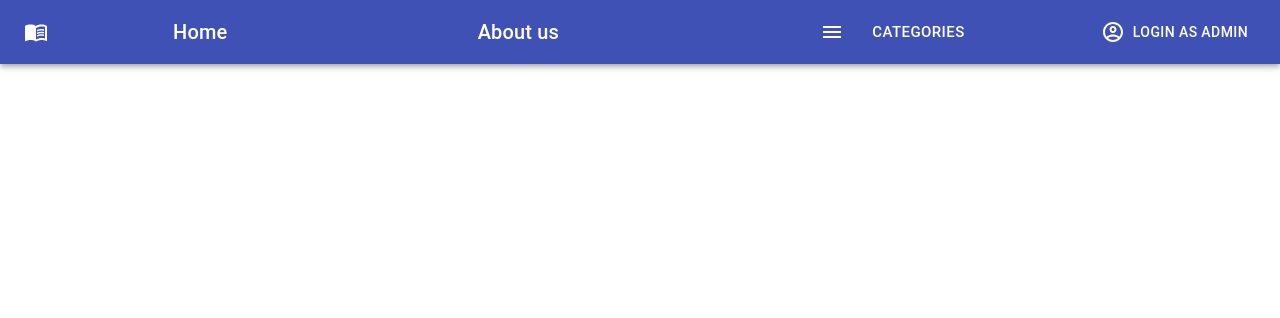
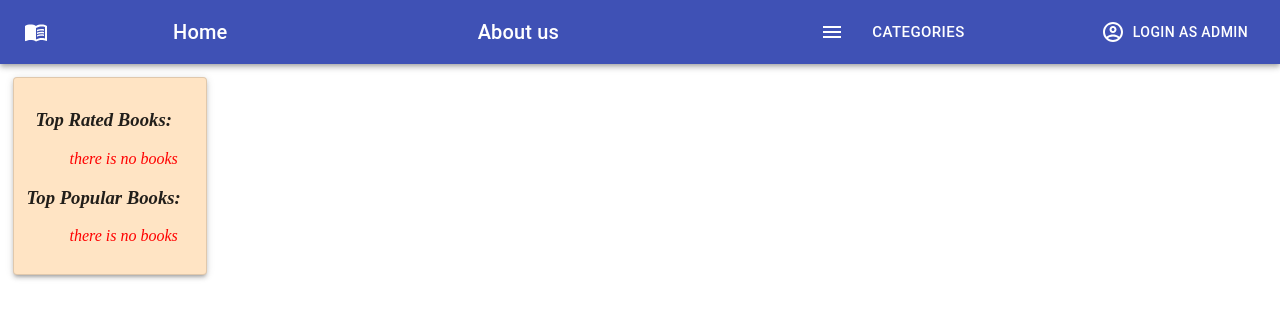
Before and after one commit to AwsRadwan/MERN_Project, a React (Create React App) app in the folder The National Library/client/: page / in a window 1280 px wide. Shown: the top 318 px of the page. Built offline with nearby package versions, Linux system fonts and the light colour scheme.

Commit message:
Top Books Paper - Component

```diff
--- a/The National Library/client/src/App.css
+++ b/The National Library/client/src/App.css
@@ -44,3 +44,18 @@
   font-variant: inherit;
 
 }
+#mainpaper {
+  width: fit-content;
+  height: fit-content;
+  padding: 1%;
+  margin-top: 1%;
+  margin-left: 1%;
+  flex: 1;
+  background-color: bisque;
+  padding-right: 2%;
+}
+.sortedBokks {
+  font-family: 'Times New Roman', Times, serif;
+  font-style: italic;
+  font-variant: inherit;
+}
--- a/The National Library/client/src/components/TopBooks.js
+++ b/The National Library/client/src/components/TopBooks.js
@@ -1,10 +1,42 @@
+import { Paper } from '@material-ui/core'
 import React from 'react'
 
-const TopBooks = () => {
+const TopBooks = ({books}) => {
+
+        const [rateBooks] = books ? books.sort((a,b) => a.rate > b.rate ? 1 : -1) : [];
+        const [commentsBooks] = books ? books.sort((a,b) => a.comments.length > b.comments.length ? 1 : -1) : [];
+        // const [rLimit] = rateBooks ?((rateBooks.length >=3) ? 3 : rateBooks.length): 0;
+        // const [cLimit] = commentsBooks ? (commentsBooks.length >=3) ? 3 : rateBooks.length : 0;
+        const rLimit = 1;
+        const cLimit = 1;
+
     return (
-        <div>
-
-        </div>
+            <Paper elevation={3} className="MuiPaper-outlined" id="mainpaper">
+                <h3 className="sortedBokks">Top Rated Books:</h3>
+                <ul>
+                {
+                    rateBooks ? rateBooks.slice(0, rLimit).map((b, i) => {
+                        return(
+                            <li className="sortedBokks" style={{color: 'green'}} key={i}>{b.name}</li>
+                        )
+                    })
+                    :
+                    <p className="sortedBokks" style={{color: 'red'}}>there is no books</p>
+                }
+                </ul>
+                <h3 className="sortedBokks">Top Popular Books:</h3>
+                <ul>
+                {
+                    commentsBooks ? commentsBooks.slice(0, cLimit).map((b, i) => {
+                        return(
+                            <li className="sortedBokks" style={{color: 'green'}} key={i}>{b.name}</li>
+                        )
+                    })
+                    :
+                    <p className="sortedBokks" style={{color: 'red'}}>there is no books</p>
+                }
+                </ul>
+            </Paper>
     )
 }
 
--- a/The National Library/client/src/views/Main.js
+++ b/The National Library/client/src/views/Main.js
@@ -1,11 +1,13 @@
 import React from 'react'
 import Navbar from '../components/Navbar'
+import TopBooks from '../components/TopBooks'
 
 
 const Main = () => {
     return (
         <div>
             <Navbar />
+            <TopBooks />
         </div>
     )
 }
```
